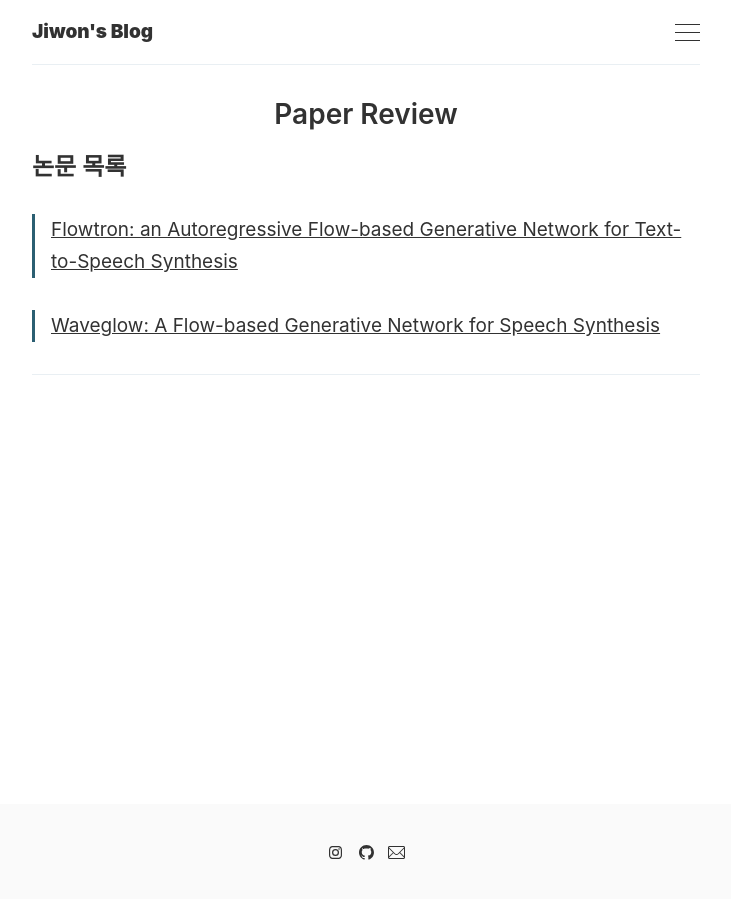
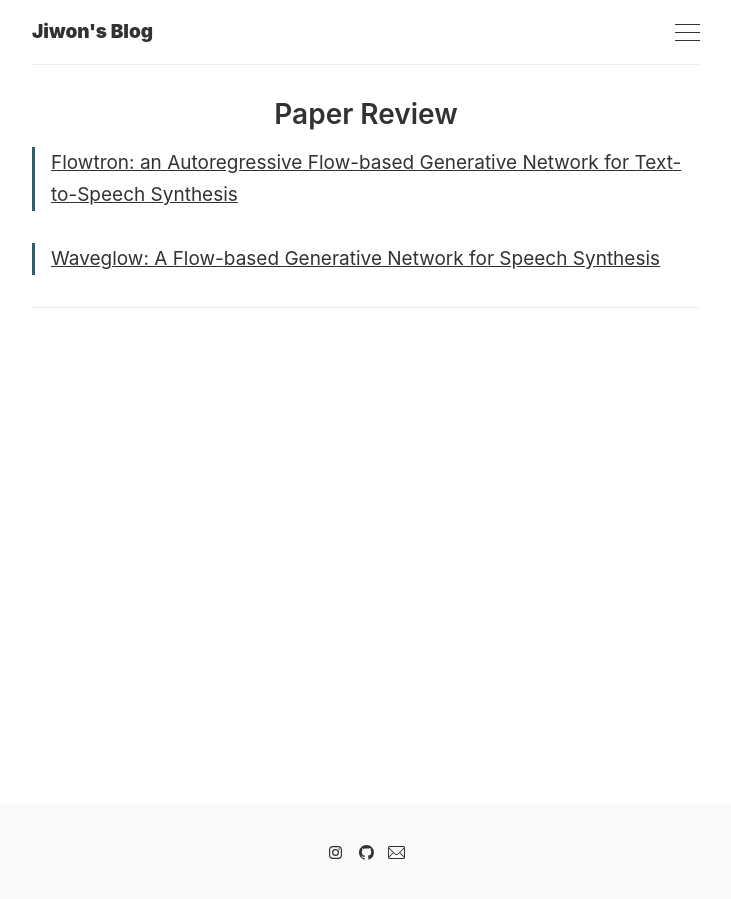
Before and after one commit to inha-informatics/geongswon.github.io, a Jekyll site: the page built from _pages/paper review.md, in a window 1280 px wide. Shown: the whole page, without its empty margins (274-1005 px from the left). Built offline with Jekyll 4.4.1, drawn with Linux system fonts in a browser that asks for light colours.

Commit message:
Update paper review.md

```diff
--- a/_pages/paper review.md
+++ b/_pages/paper review.md
@@ -2,8 +2,6 @@
 layout: page
 title: Paper Review
 ---
-
-###  논문 목록
 
 > [Flowtron: an Autoregressive Flow-based Generative Network for Text-to-Speech Synthesis](https://arxiv.org/abs/2005.05957)
 
```
